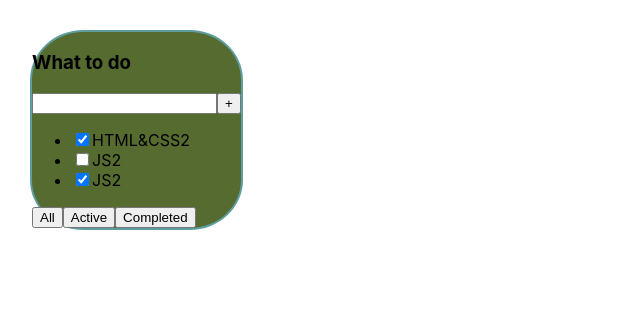
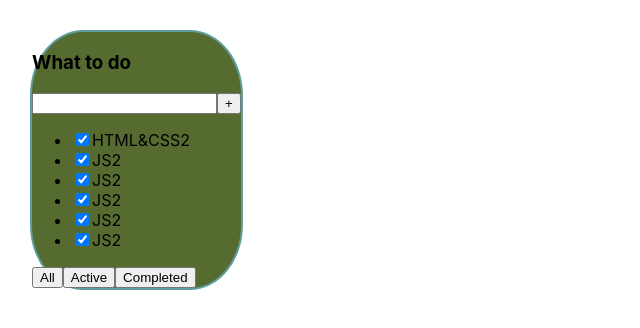
Before and after one commit to IvanovMike2023/TodoList, a React (Create React App) app: page / in a window 1280 px wide. Shown: the top 328 px of the page, without its empty margins (0-640 px from the left). Built offline with nearby package versions, Linux system fonts and the light colour scheme.

Commit message:
useState 2 getTasks changeFilter

```diff
--- a/src/App.tsx
+++ b/src/App.tsx
@@ -1,39 +1,40 @@
 import React, {useState} from 'react';
 import './App.css';
-import TodoList from "./TodoList";
-export type FilterText= 'All' | 'Completed' | 'Active'
+import TodoList, {Task} from "./TodoList";
+
+export type FilterText = 'All' | 'Completed' | 'Active'
+
 function App() {
-
-    const data1 = {
-        title: "What to do",
-
-    }
-    let initState = [
+    const TodoTitle: string = "What to do"
+    let [task, SetTask] = useState([
         {taskId: 1, title: "HTML&CSS2", isDone: true},
         {taskId: 2, title: "JS2", isDone: false},
-        {taskId: 3, title: "JS2", isDone: true}
-    ]
-let [tasks,SetTasks]=useState(initState)
-let [filter,Setfilter]=useState<FilterText>('All')
+        {taskId: 3, title: "JS2", isDone: true},
+        {taskId: 4, title: "JS2", isDone: true},
+        {taskId: 5, title: "JS2", isDone: true},
+        {taskId: 6, title: "JS2", isDone: true},
+        {taskId: 7, title: "JS2", isDone: true}
+    ])
+    let [filter, Setfilter] = useState<FilterText>('Active')
+const ChangeFilter=(newfilter:FilterText)=>{
+        Setfilter(newfilter)
+}
+const getTasks=(tasks:Task[],newfilter:FilterText)=>{
+        switch (newfilter){
+            case "Active":
+                return task.filter(t=>t.isDone!==false)
 
+            case "Completed":
+                return task.filter(t=>t.isDone!==true)
 
-    let taskfortodolist = initState
-
-    if (filter==='Completed'){
-        taskfortodolist=tasks.filter(t=>t.isDone===true)
-    }
-    if (filter==='Active'){
-        taskfortodolist=tasks.filter(t=>t.isDone===false)
-    }
-
-    let removetask=(newfilter:FilterText)=>{
-        return Setfilter(newfilter)
-    }
-
+            default:
+                return task
+        }
+}
 
     return (
         <div className="App">
-            <TodoList remove={removetask} title={data1.title} tasks={taskfortodolist}  />
+            <TodoList ChangeFilter={ChangeFilter} title={TodoTitle} tasks={getTasks(task,filter)} />
 
         </div>
     );
--- a/src/TodoList.tsx
+++ b/src/TodoList.tsx
@@ -1,22 +1,25 @@
 import React, {FC} from "react";
 import {FilterText} from "./App";
 
- type PropsTasks = {
+export type Task = {
     taskId: number,
     title: string,
     isDone: boolean
 }
 
- export interface PropsData {
+export interface TodoPropsType {
     title: string,
-    tasks: PropsTasks[],
-     remove: (n:FilterText)=>void
+    tasks: Task[],
+    ChangeFilter:(name:FilterText)=>void
+}
 
- }
-
-
-const TodoList: FC<PropsData> = (props) => {
-
+const TodoList: FC<TodoPropsType> = (props) => {
+    const TasksJSX: Array<JSX.Element> = props.tasks.map((m: Task) => {
+        return (
+            <li key={m.taskId}><input type="checkbox" checked={m.isDone}/>
+                <span>{m.title}</span></li>
+        )
+    })
     return (
         <div className="todolist">
             <h3>{props.title}</h3>
@@ -25,14 +28,12 @@ const TodoList: FC<PropsData> = (props) => {
                 <button>+</button>
             </div>
             <ul>
-                {props.tasks.map(m=><li key={m.taskId}><input type="checkbox" checked={m.isDone}/>
-                    <span>{m.title}</span></li>
-                )}
+                {TasksJSX}
             </ul>
             <div>
-                <button onClick={()=>props.remove('All')}>All</button>
-                <button onClick={()=>props.remove('Active')}>Active</button>
-                <button onClick={()=>props.remove('Completed')}>Completed</button>
+                <button onClick={()=>props.ChangeFilter('All')}>All</button>
+                <button onClick={()=>props.ChangeFilter('Active')}>Active</button>
+                <button onClick={()=>props.ChangeFilter('Completed')}>Completed</button>
             </div>
         </div>
     )
```
